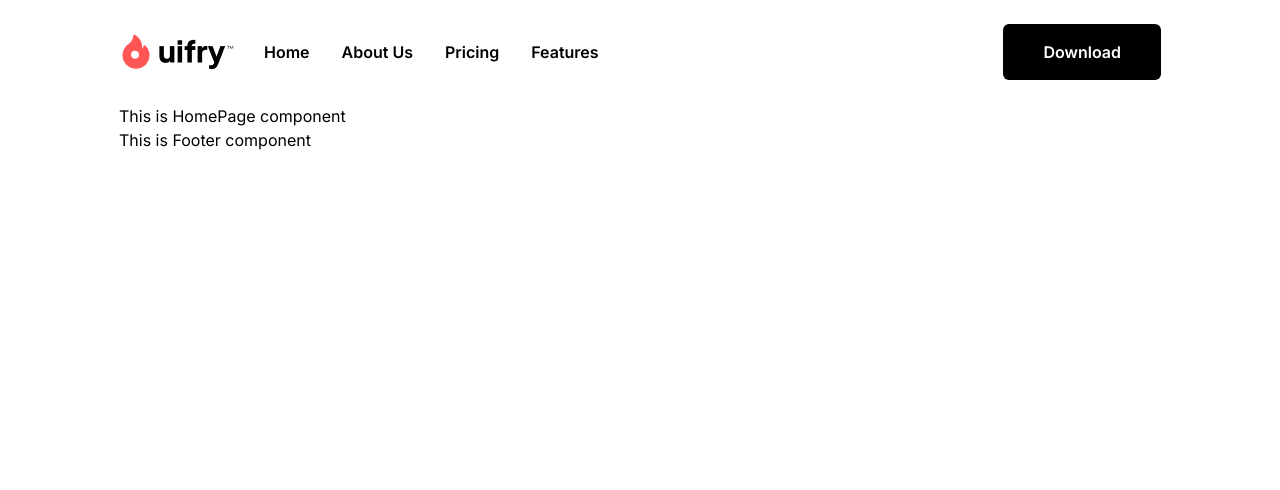
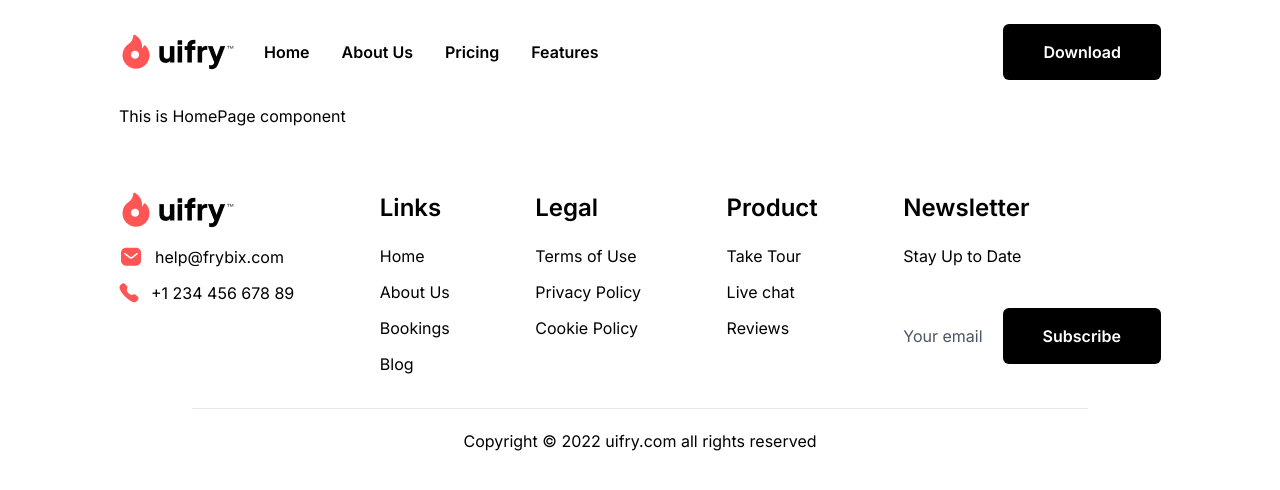
Before and after one commit to Md-Mobassher/Uifry, a Next.js app: page / in a window 1280 px wide. Shown: the top 490 px of the page. Built offline with nearby package versions, Linux system fonts and the light colour scheme.

Commit message:
footer added

```diff
--- a/src/components/Shared/Footer/Footer.tsx
+++ b/src/components/Shared/Footer/Footer.tsx
@@ -1,8 +1,70 @@
+import Image from "next/image";
+import Link from "next/link";
+import logo from "@/assets/logo.png";
+import email from "@/assets/email.png";
+import call from "@/assets/call.png";
+
 const Footer = () => {
   return (
-    <div>
-      <h1>This is Footer component</h1>
-    </div>
+    <footer className="mt-10 lg:mt-16 md:mt-14">
+      <div className="flex gap-5 flex-wrap justify-between">
+        <div>
+          <div>
+            <Link href="/">
+              <Image src={logo} alt="logo" />
+            </Link>
+          </div>
+          <div className="flex justify-start items-center gap-3 mt-4">
+            <Image src={email} alt="email" />
+            <p>help@frybix.com</p>
+          </div>
+          <div className="flex justify-start items-center gap-3 mt-3">
+            <Image src={call} alt="call" />
+            <p>+1 234 456 678 89</p>
+          </div>
+        </div>
+        <div>
+          <h2 className="text-2xl font-semibold mb-5">Links</h2>
+          <p className="mb-3">Home</p>
+          <p className="mb-3">About Us</p>
+          <p className="mb-3">Bookings</p>
+          <p className="mb-3">Blog</p>
+        </div>
+
+        <div>
+          <h2 className="text-2xl font-semibold mb-5">Legal</h2>
+          <p className="mb-3">Terms of Use</p>
+          <p className="mb-3">Privacy Policy</p>
+          <p className="mb-3">Cookie Policy</p>
+        </div>
+
+        <div>
+          <h2 className="text-2xl font-semibold mb-5">Product</h2>
+          <p className="mb-3">Take Tour</p>
+          <p className="mb-3">Live chat</p>
+          <p className="mb-3">Reviews</p>
+        </div>
+        <div>
+          <h2 className="text-2xl font-semibold mb-5">Newsletter</h2>
+          <p className="mb-3">Stay Up to Date</p>
+          <div className="flex justify-center items-center gap-5 lg:mt-10 mt-5">
+            <p className="text-gray-600">Your email</p>
+            <Link
+              href="/"
+              className=" text-md font-semibold  py-4 px-10 text-white bg-black hover:bg-gray-700 rounded-md"
+            >
+              Subscribe
+            </Link>
+          </div>
+        </div>
+      </div>
+      {/* copyright */}
+      <div className="border-t mt-5 max-w-4xl mx-auto py-5 text-center">
+        <p className="text-center">
+          Copyright &copy; 2022 uifry.com all rights reserved
+        </p>
+      </div>
+    </footer>
   );
 };
 
--- a/src/components/Shared/Navbar/MobileMenu.tsx
+++ b/src/components/Shared/Navbar/MobileMenu.tsx
@@ -23,7 +23,7 @@ const MobileMenu = () => {
               <X className="size-8" />
             </div>
           ) : (
-            <div className="p-1 flex justify-center items-center gap-2">
+            <div className="p-1 flex justify-center items-center gap-2 ">
               <MenuIcon className="size-8" />
             </div>
           )}
```
